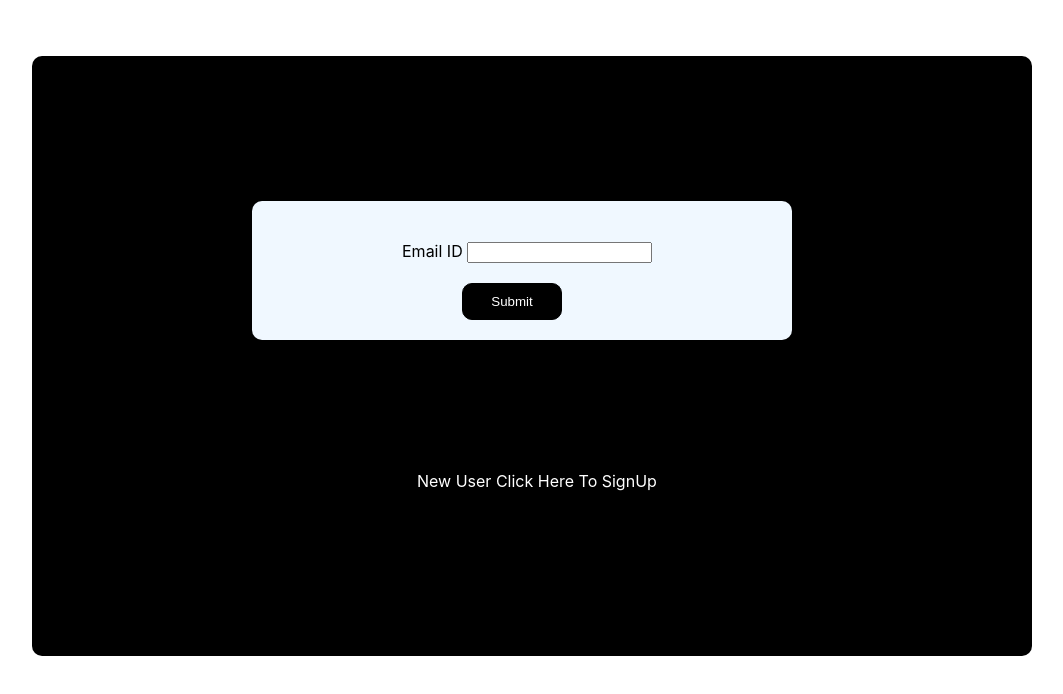
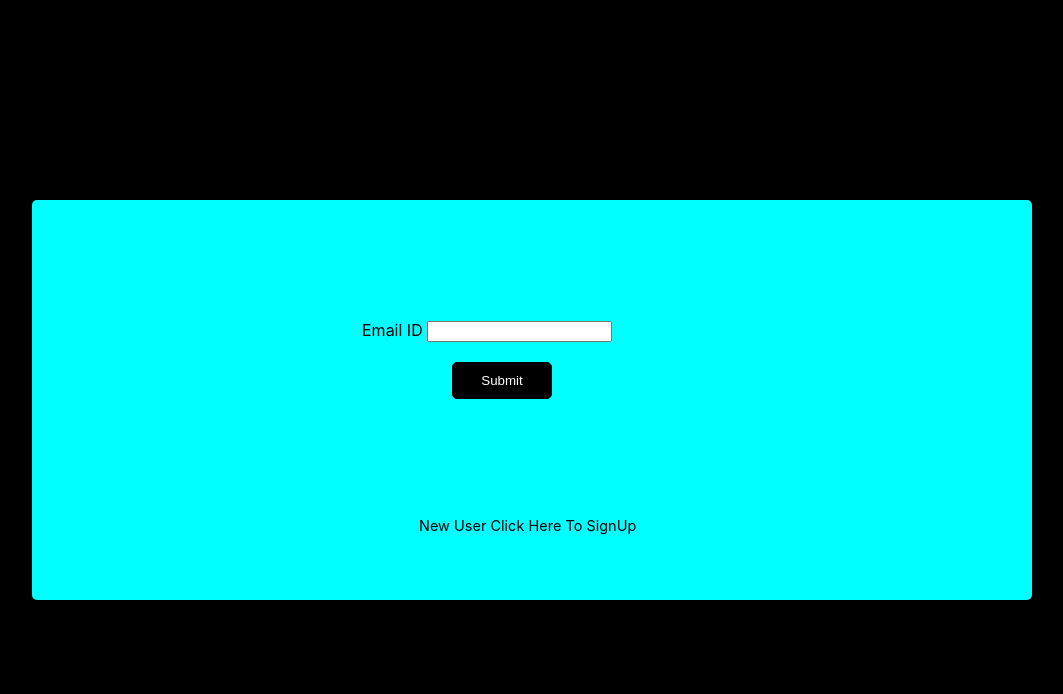
Before and after one commit to gowthampunniyaseelan/culturemonkey-assignment, a React (Create React App) app in the folder client/: page /login in a window 1280 px wide. Shown: the top 694 px of the page, without its empty margins (108-1171 px from the left). Built offline with nearby package versions, Linux system fonts and the light colour scheme.

Commit message:
almost done

```diff
--- a/client/src/components/auth/Login.js
+++ b/client/src/components/auth/Login.js
@@ -12,6 +12,7 @@ export default function Login() {
       // console.log(result);
       if(result.data){
         const {data} = result
+        window.localStorage.setItem("emailId",data.email)
        const temp =  window.localStorage.getItem("emailId",data.email)
        setLocalStorage(temp)
         alert("Login Successful")
@@ -20,28 +21,27 @@ export default function Login() {
     })
   }
   return (
-  <div className='container'>
+  <div className='login-container'>
   {localStorage ?
     <Navigate to="/create-company"/> : null
   }
-   <form onSubmit={getUserDetails} className="form-container">
-   <div className='email-id' style={{
-    marginLeft:130
-   }}>
+   <form onSubmit={getUserDetails} className="login-form-container">
+   <div className='login-email-id'>
    <label htmlFor="name">Email ID </label>
-   <input type="text" value={emailId} onChange={(e)=>setEmailId(e.target.value)} required/>
+   <input type="email" value={emailId} onChange={(e)=>setEmailId(e.target.value)} required/>
    </div>
-   <div className='button' style={{
-    marginLeft:100
+   <div className='login-button' style={{
+    marginLeft:330
    }}>
    <input type="submit" />
    </div>
    </form>
-   <div className='navigation-link'>
+   <div className='login-navigation-link'>
     <a style={{
       textDecoration:"none"
-    }} href = "/"><span style={{color:"white",marginLeft:-550}}>New User Click Here To SignUp</span></a>
+    }} href = "/"><span style={{color:"black",marginLeft:-550}}>New User Click Here To SignUp</span></a>
    </div>
   </div>
+
   )
 }
--- a/client/src/components/auth/SignUp.js
+++ b/client/src/components/auth/SignUp.js
@@ -42,7 +42,7 @@ export default function Home() {
    <div className='navigation-link'>
     <a style={{
       textDecoration:"none"
-    }}  href="/login"><span style={{color:"white",marginLeft:-550}}>Already have an account Login</span></a>
+    }}  href="/login"><span style={{color:"black",marginLeft:-550}}>Already have an account Login</span></a>
    </div>
   </div>
   )
--- a/client/src/components/company/GetCompany.js
+++ b/client/src/components/company/GetCompany.js
@@ -38,7 +38,7 @@ function GetCompany(){
     <label htmlFor="get-companyName" style={{fontWeight:100}}>CompanyID </label>
       <input type="text" value={companyId} onChange={(e)=>setCompanyId(e.target.value)} />
     </div>
-    <div className="button">
+    <div className="get-button">
       <input style={{fontWeight:100}} type="submit" value="Submit" />
     </div>
     </form>
--- a/client/src/components/nav/Navbar.js
+++ b/client/src/components/nav/Navbar.js
@@ -1,6 +1,12 @@
 import React from 'react'
 import "../../static/css/nav/Navbar.css"
+import { useNavigate } from 'react-router-dom'
 export default function Navbar() {
+  const Navigate = useNavigate()
+  function logOut(){
+    window.localStorage.removeItem("emailId")
+    Navigate("/")
+  }
   return (
     <div className='nav-container'>
       <nav>
@@ -15,6 +21,7 @@ export default function Navbar() {
         <p><a href="/list-user">User Details</a></p>
         <p><a href="/get-user">Get User</a></p>
         <p><a href="/update-user">Update User</a></p>
+        <button onClick={logOut}>Logout</button>
       </nav>
     </div>
   )
--- a/client/src/static/css/auth/Login.css
+++ b/client/src/static/css/auth/Login.css
@@ -1,29 +1,23 @@
-.container{
+.login-container{
   display: flex;
   align-items: center;
   justify-content: center;
-  margin-top: 7vh;
-  padding: 100px;
   background-color: black;
-  height: 50vh;
-  width: 800px;
-  border-radius: 10px;
+  height: 100vh;
 }
-.email-id,.button{
+.login-email-id,.login-button{
   padding: 20px 20px 0px 0px ;
 }
-.form-container{
-  background-color: aliceblue;
-  margin-top: 45px;
-  padding: 20px;
-  width: 500px;
-  border-radius: 10px;
-  margin-left: 120px;
+.login-form-container{
+  background-color: aqua;
+  width: 1000px;
+  height: 400px;
+  border-radius: 5px;
 }
-.form-container>h3{
- margin-left: 160px;
+.login-form-container>h3{
+ margin-left: 60px;
 }
-.button>input{
+.login-button>input{
   border: none;
   background-color: black;
   border: 1px solid black;
@@ -31,17 +25,23 @@
   padding: 10px;
   width: 100px;
   margin-left: 90px;
-  border-radius: 10px;
+  border-radius: 5px;
 }
-.button>input:hover{
+.login-button>input:hover{
   background-color: white;
   color: black;
   border: 1px solid black;
   cursor: pointer;
 }
 
-.navigation-link{
+.login-navigation-link{
   margin-top: 250px;
   margin-left: 850px;
   position: absolute;
+  color: black;
 }
+
+.login-email-id{
+  margin-top: 100px;
+  margin-left: 330px;
+}
--- a/client/src/static/css/auth/Signup.css
+++ b/client/src/static/css/auth/Signup.css
@@ -2,23 +2,17 @@
   display: flex;
   align-items: center;
   justify-content: center;
-  margin-top: 7vh;
-  padding: 100px;
   background-color: black;
-  height: 50vh;
-  width: 800px;
-  border-radius: 10px;
+  height: 100vh;
 }
 .email-id,.button{
   padding: 20px 20px 0px 0px ;
 }
 .form-container{
-  background-color: aliceblue;
-  margin-top: 45px;
-  padding: 20px;
-  width: 500px;
-  border-radius: 10px;
-  margin-left: 120px;
+  background-color: aqua;
+  width: 1000px;
+  height: 400px;
+  border-radius: 5px;
 }
 .form-container>h3{
  margin-left: 160px;
@@ -30,8 +24,8 @@
   color: white;
   padding: 10px;
   width: 100px;
-  margin-left: 90px;
-  border-radius: 10px;
+  margin-left: 330px;
+  border-radius: 5px;
 }
 .button>input:hover{
   background-color: white;
@@ -46,8 +40,12 @@
   position: absolute;
 }
 .username,.email-id{
-  margin-left: 135px;
+  margin-left: 370px;
 }
 .button{
   margin-left: 110px;
 }
+.username{
+  margin-top: 50px;
+
+}
--- a/client/src/static/css/company/DeleteCompany.css
+++ b/client/src/static/css/company/DeleteCompany.css
@@ -11,8 +11,8 @@
 }
 .delete-form-container{
   background-color: aqua;
-  width: 900px;
-  height: 400px;
+  width: 700px;
+  height: 300px;
   border-radius: 5px;
 }
 .delete-button>input{
@@ -27,7 +27,7 @@ justify-content: center;
 cursor: pointer;
 border-radius: 5px;
 margin-left: 400px;
-margin-top: 100px;
+margin-top: 50px;
 }
 .delete-button>input:hover{
   background-color: white;
--- a/client/src/static/css/company/GetCompany.css
+++ b/client/src/static/css/company/GetCompany.css
@@ -29,6 +29,7 @@ margin-left: 20px;
  cursor: pointer;
  border-radius: 5px;
  position: absolute;
+ margin-left: 200px;
 }
 .get-button>input:hover{
   background-color: white;
--- a/client/src/static/css/nav/Navbar.css
+++ b/client/src/static/css/nav/Navbar.css
@@ -12,8 +12,17 @@ p{
 a{
   text-decoration: none;
   color: white;
-  padding: 10px;
+  padding: 12px;
+  font-size: 14.5px;
 }
 nav{
   margin-top: 10px;
 }
+
+button{
+  background-color: black;
+  color: white;
+  border: none;
+  cursor: pointer;
+  font-size: 15;
+}
```
